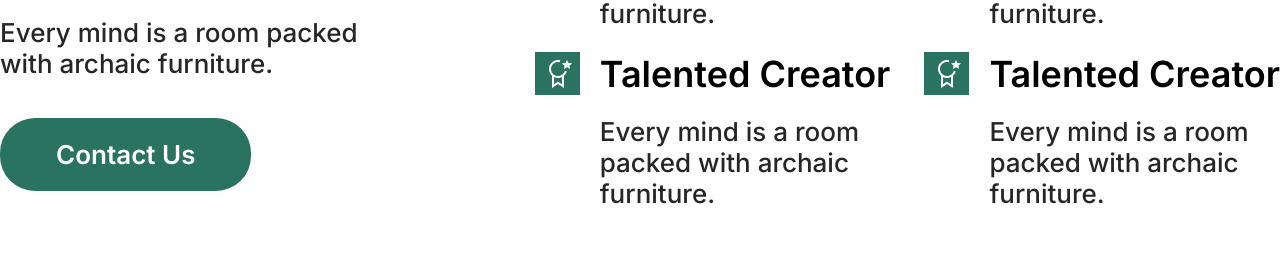
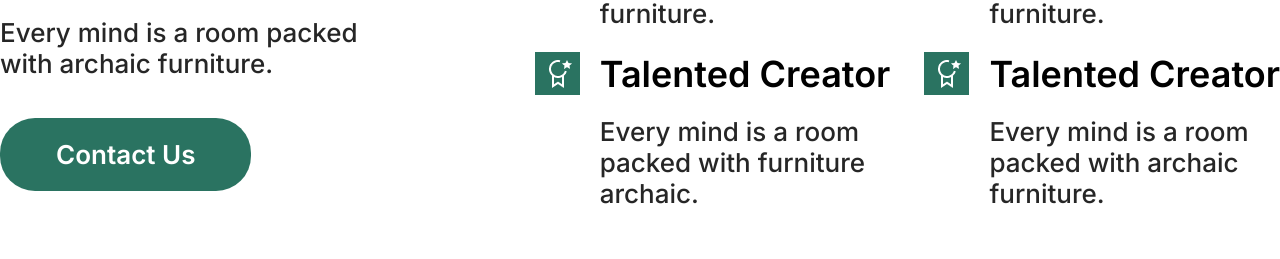
Before and after one commit to Navruz11/first-project, a plain HTML site: page index.html in a window 1280 px wide. Shown: the part 1306-1565 px from the top of the page. Drawn offline with Linux system fonts and the light colour scheme.

Commit message:
make some changes

```diff
--- a/index.html
+++ b/index.html
@@ -85,7 +85,7 @@
               </div>
               <div class="info_text">
                 <h3>Talented Creator</h3>
-                <p>Every mind is a room packed with archaic furniture.</p>
+                <p>Every mind is a room packed with furniture archaic.</p>
               </div>
             </div>
             <div class="category_info">
```
